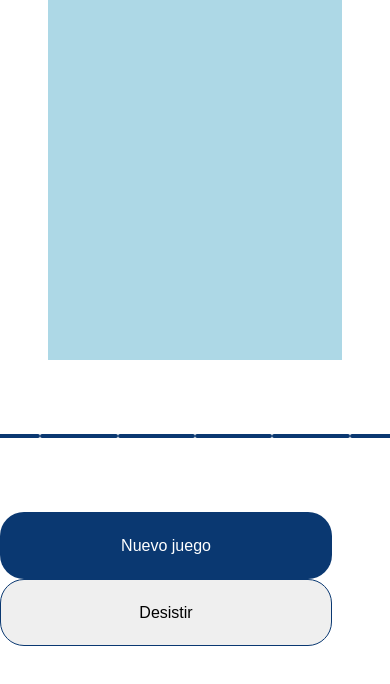
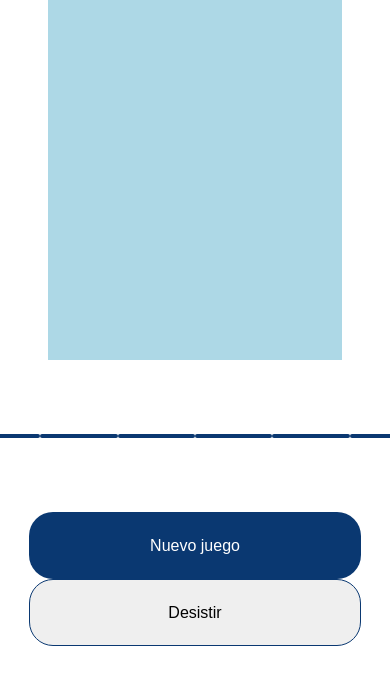
Before and after one commit to tomi-pereyra/tomi-pereyra.github.io, a plain HTML site: page p-ahorcado/index.html in a window 390 px wide. Both pictures are taken after a click on the button "Iniciar juego". Shown: the top 684 px of the page. Drawn offline with Linux system fonts and the light colour scheme.

Commit message:
correccion del responsive

```diff
--- a/p-ahorcado/style.css
+++ b/p-ahorcado/style.css
@@ -171,7 +171,8 @@
 .btns-juego
 {
     display: inline-block;
-    width: auto;
+    text-align: center;
+    width: 100vw;
     height: auto;
 }
 
```
